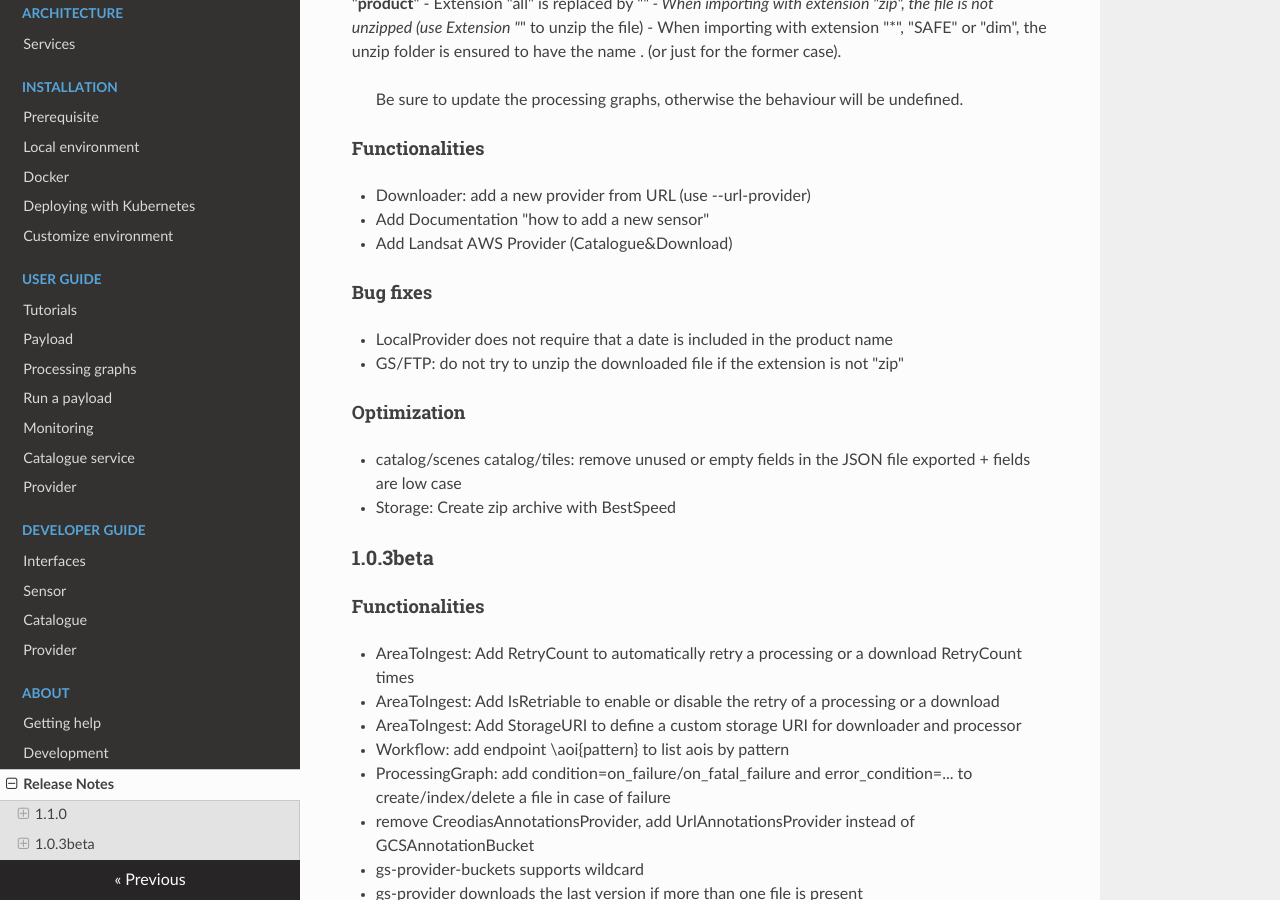
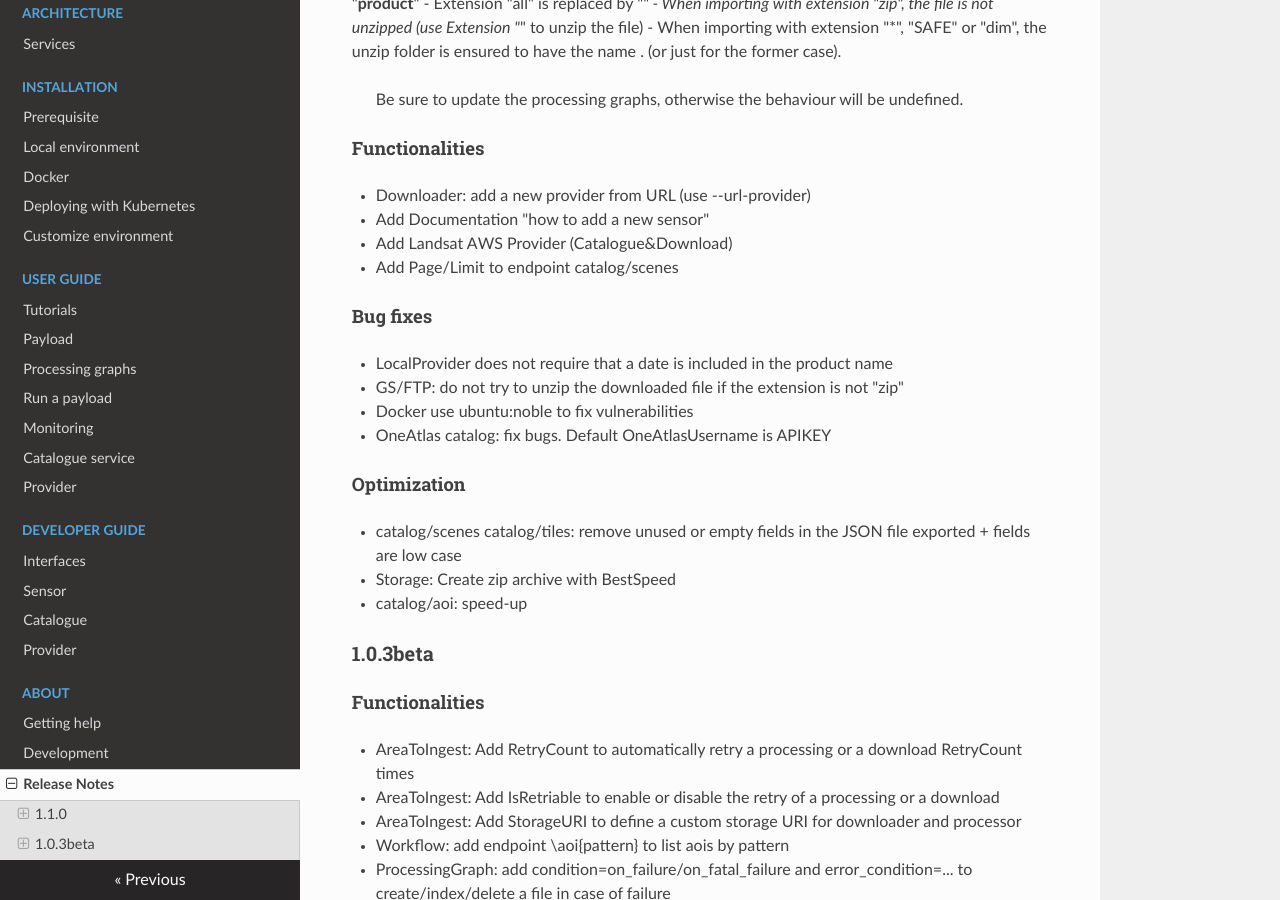
Before and after one commit to airbusgeo/geocube-ingester, an MkDocs documentation site: the page built from docs/about/release-notes.md, in a window 1280 px wide and 900 px high, scrolled down 380 px. Built offline with MkDocs 1.6.1, drawn with Linux system fonts in a browser that asks for light colours; nearby versions of some CDN libraries.

```diff
--- a/docs/about/release-notes.md
+++ b/docs/about/release-notes.md
@@ -18,14 +18,18 @@
 - Downloader: add a new provider from URL (use --url-provider)
 - Add Documentation "how to add a new sensor"
 - Add Landsat AWS Provider (Catalogue&Download)
+- Add Page/Limit to endpoint catalog/scenes
 
 ### Bug fixes
 - LocalProvider does not require that a date is included in the product name
 - GS/FTP: do not try to unzip the downloaded file if the extension is not "zip"
+- Docker use ubuntu:noble to fix vulnerabilities
+- OneAtlas catalog: fix bugs. Default OneAtlasUsername is APIKEY
 
 ### Optimization
 - catalog/scenes catalog/tiles: remove unused or empty fields in the JSON file exported + fields are low case
 - Storage: Create zip archive with BestSpeed
+- catalog/aoi: speed-up
 
 ## 1.0.3beta
 
```
Also changed, not shown: 1 other file.
